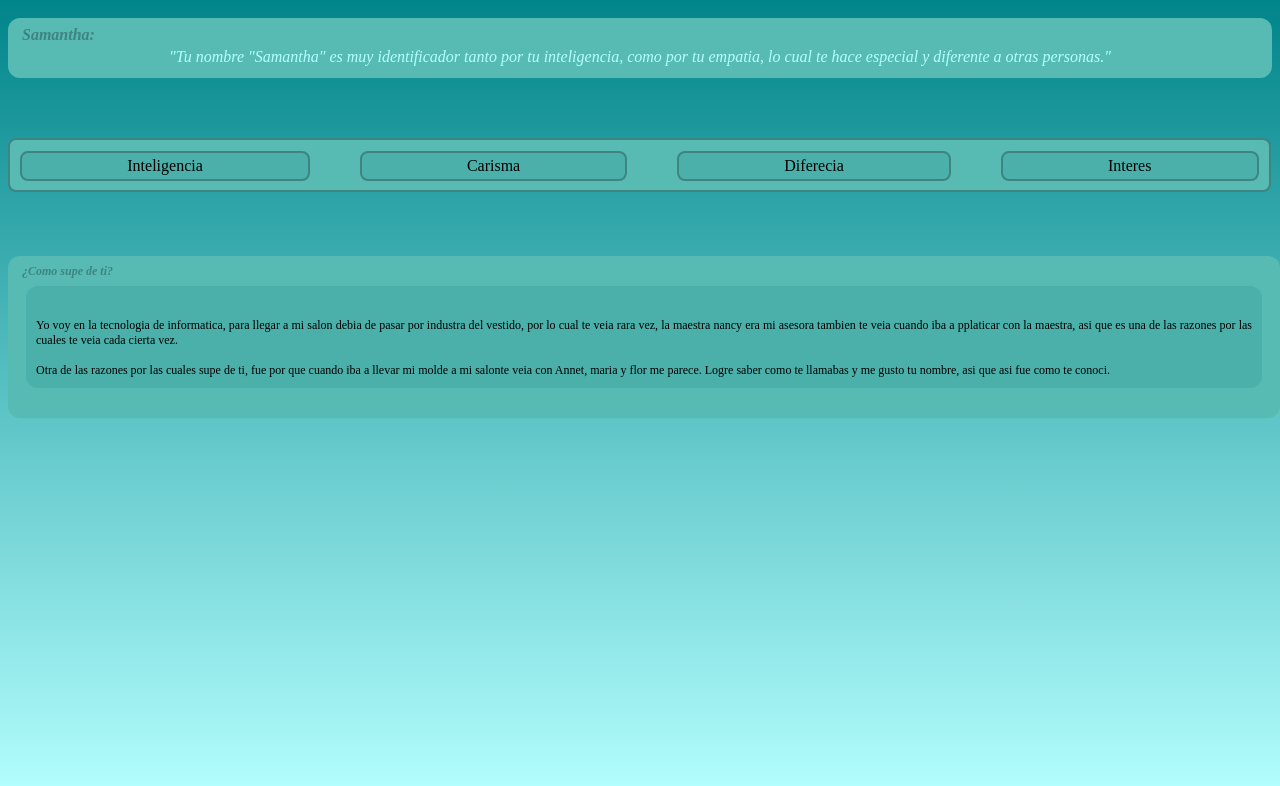
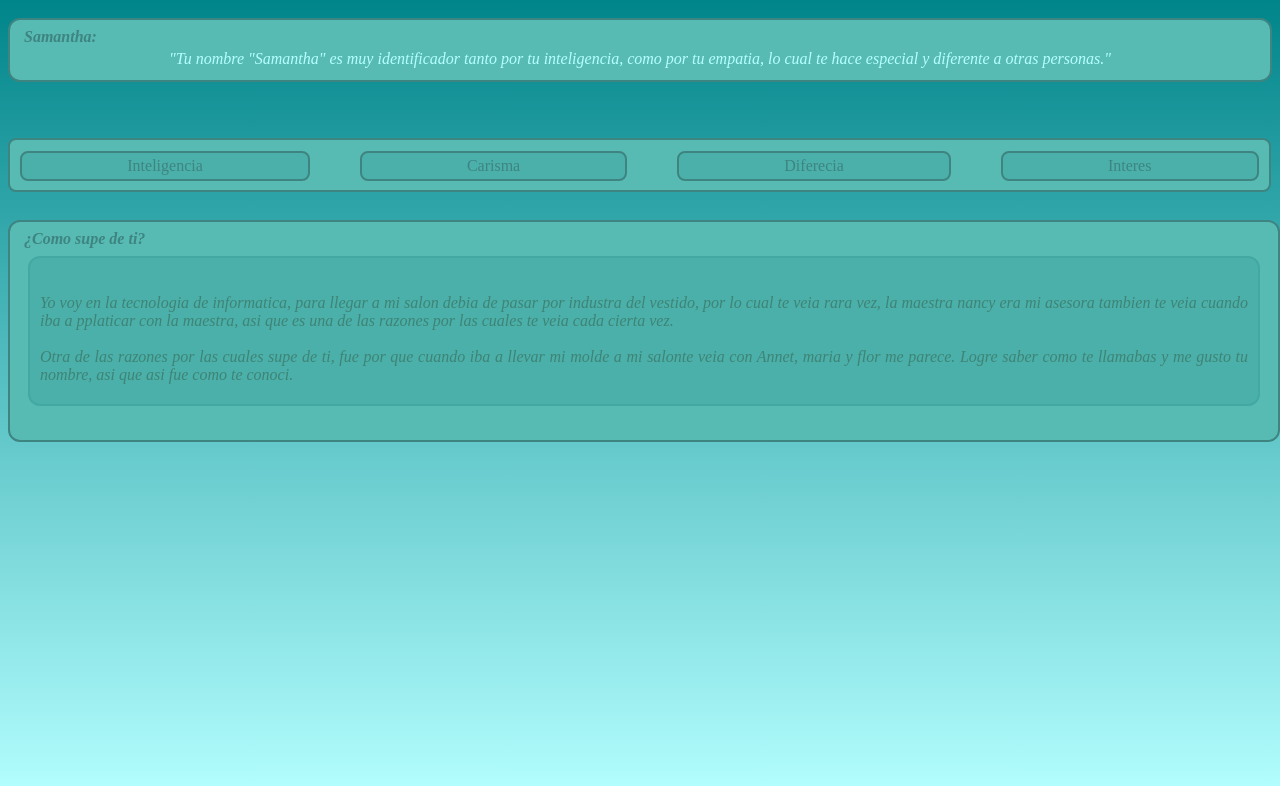
Before and after one commit to programs-jr/prueba, a plain HTML site: page index.html in a window 1280 px wide. Drawn offline with Linux system fonts and the light colour scheme.

Commit message:
Update styles.css

```diff
--- a/styles.css
+++ b/styles.css
@@ -24,6 +24,7 @@ left: 8px;
 color: #b4ffff;
 font-style: italic;
 text-align: center;
+border: 2px solid #3e8481
 }
 
 .nombre {
@@ -56,21 +57,34 @@ text-decoration: none;
 text-align: center;
 position: relative;
 top: -4px;
+color: #3e8481;
+transition-property: background, color;
+transition-duration: 3s;
+}
+
+botton:hover {
+background: linear-gradient(#3e8481, #28a799);
+color: #b5ffff;
 }
 
 .fondo-parrafo {
 position: absolute;
-top: 32%;
+top: 220px;
 background-color: #57bbb4;
 border-radius: 12px;
-padding: 18px
+padding: 18px;
+border: 2px solid #3e8481;
 }
 
 .impresion {
 height: auto;
-padding: 2px 10px 10px 10px;
+padding: 0 10px 20px 10px;
+padding-top: 0;
 border-radius: 12px;
 background-color: #4bb0a9;
-font-size: 12px;
+font-size-max: 12px;
 text-align: justify;
+font-style: italic;
+color: #3e8476;
+border: 2px solid #42a8a1;
 }
```
